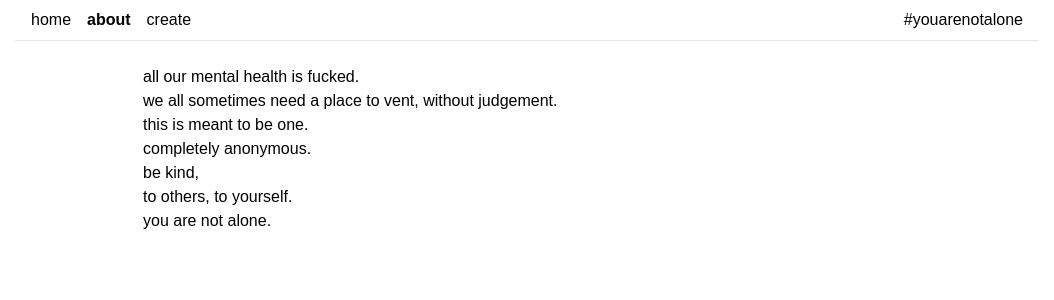
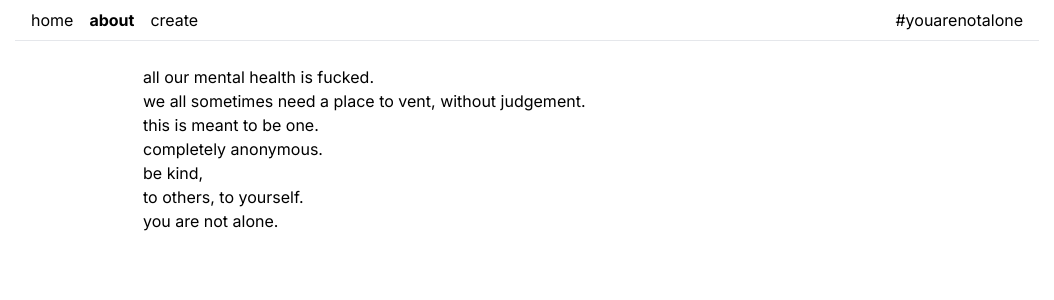
Before and after one commit to byt3h3ad/notalone, a React (Vite) app in the folder frontend/: page /about in a window 1280 px wide. Shown: the top 300 px of the page, without its empty margins (113-1167 px from the left). Built offline with nearby package versions, Linux system fonts and the light colour scheme; no server answers.

Commit message:
yoloing at 2024-12-25T03.08

```diff
--- a/frontend/index.html
+++ b/frontend/index.html
@@ -4,6 +4,9 @@
     <meta charset="UTF-8" />
     <link rel="icon" type="image/svg+xml" href="/vite.svg" />
     <meta name="viewport" content="width=device-width, initial-scale=1.0" />
+    <style>
+      @import url("https://fonts.googleapis.com/css2?family=Inter:ital,opsz,wght@0,14..32,100..900;1,14..32,100..900&display=swap");
+    </style>
     <title>not alone</title>
   </head>
   <body>
--- a/frontend/package.json
+++ b/frontend/package.json
@@ -10,7 +10,6 @@
     "preview": "vite preview"
   },
   "dependencies": {
-    "@fontsource-variable/inter": "^5.1.0",
     "@hookform/resolvers": "^3.9.1",
     "@radix-ui/react-checkbox": "^1.1.3",
     "@radix-ui/react-dialog": "^1.1.4",
--- a/frontend/src/index.css
+++ b/frontend/src/index.css
@@ -62,5 +62,5 @@
 }
 
 :root {
-  font-family: "Inter Variable", sans-serif;
+  font-family: "Inter", sans-serif;
 }
--- a/frontend/src/lib/constants.ts
+++ b/frontend/src/lib/constants.ts
@@ -1,5 +1,7 @@
 export const CONSTANTS = {
-  BACKEND_URI: "http://127.0.0.1:8000/",
+  BACKEND_URI: import.meta.env.DEV
+    ? "http://127.0.0.1:8000/"
+    : "https://notalone-4f0d.onrender.com/",
 };
 
 export const ENDPOINTS = {
--- a/frontend/src/main.tsx
+++ b/frontend/src/main.tsx
@@ -1,4 +1,3 @@
-import "@fontsource-variable/inter";
 import { QueryClient, QueryClientProvider } from "@tanstack/react-query";
 import { RouterProvider, createRouter } from "@tanstack/react-router";
 import { StrictMode } from "react";
```
Also changed, not shown: 1 other file (tests, documents, lock files or other folders).
